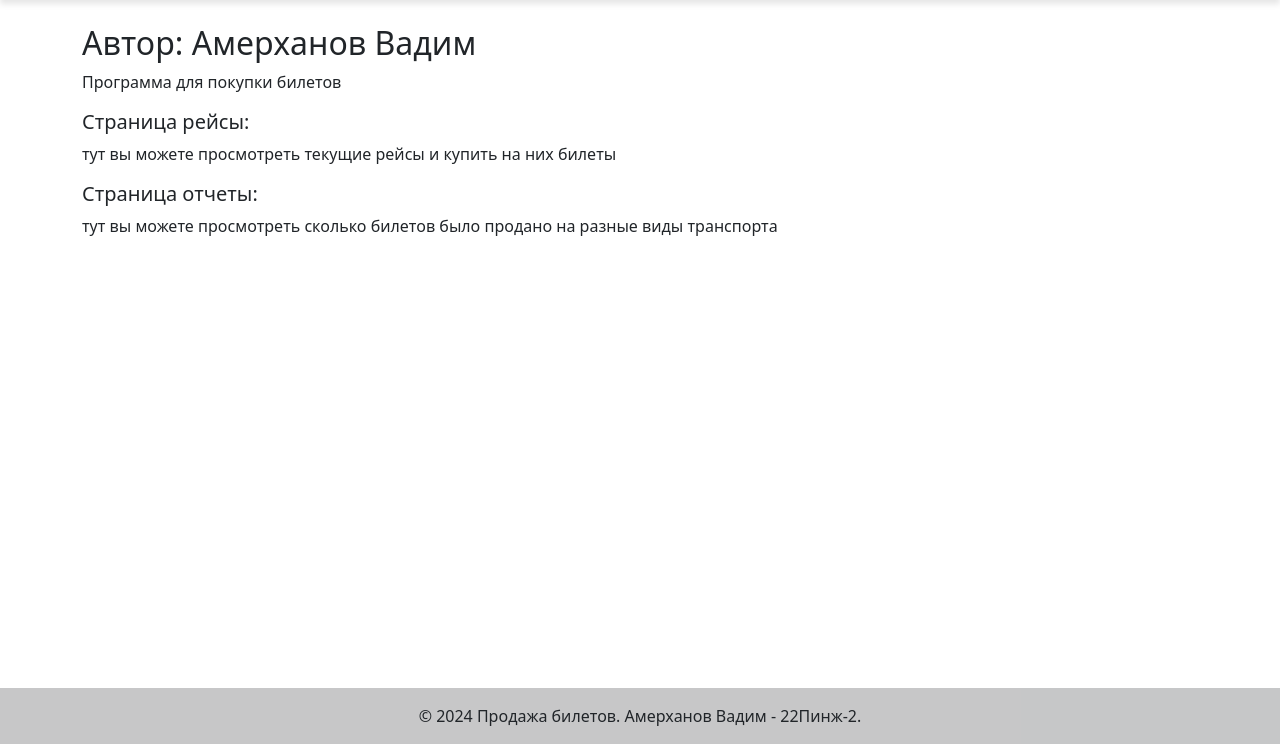
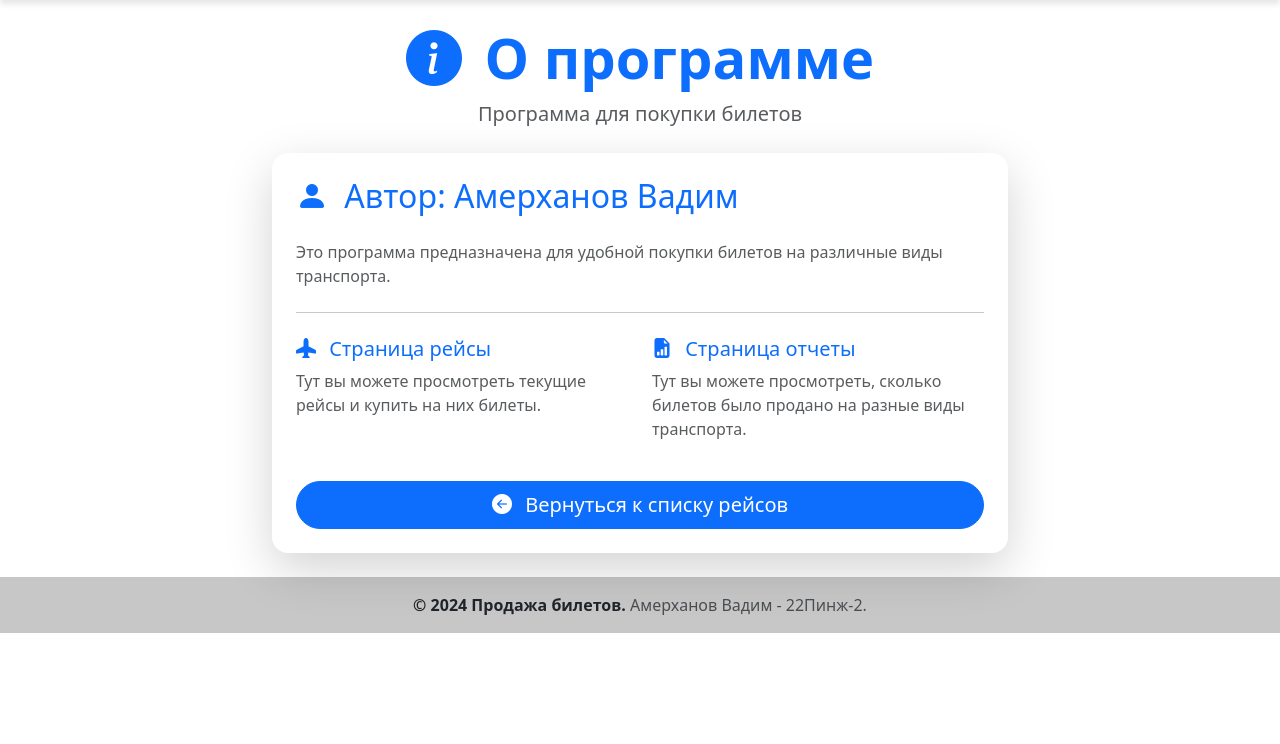
Before and after one commit to Vamerk/kpo3, a Django app: template ticket_sales/sales/templates/sales/about.html in a window 1280 px wide. Shown: the part 56-800 px from the top of the page. Run offline with Django 5.2, Linux system fonts and the light colour scheme; the template is opened without the code that fills it, so the values that code supplies are empty; some libraries are stand-ins or nearby versions.

Commit message:
best styles

```diff
--- a/ticket_sales/sales/templates/base.html
+++ b/ticket_sales/sales/templates/base.html
@@ -56,10 +56,11 @@
     </div>
 
     <!-- Подвал -->
-    <footer class="bg-light text-center text-lg-start mt-4 fixed-bottom">
-        <div class="text-center p-3" style="background-color: rgba(0, 0, 0, 0.2);">
-            © 2024 Продажа билетов. Амерханов Вадим - 22Пинж-2.
-        </div>
-    </footer>
+<footer class="bg-light text-center text-lg-start mt-4 absolute-bottom">
+    <div class="text-center p-3" style="background-color: rgba(0, 0, 0, 0.2);">
+        <span class="text-dark fw-bold">© 2024 Продажа билетов.</span>
+        <span class="text-muted">Амерханов Вадим - 22Пинж-2.</span>
+    </div>
+</footer>
 </body>
 </html>
--- a/ticket_sales/sales/templates/sales/about.html
+++ b/ticket_sales/sales/templates/sales/about.html
@@ -1,19 +1,54 @@
 {% extends 'base.html' %}
 
+{% block title %}О программе{% endblock %}
+
 {% block content %}
-<div>
-    <h2>
-       Автор: Амерханов Вадим
-    </h2>
-    <p>
-        Программа для покупки билетов
-    </p>
-    <p>
-        <h5>Страница рейсы:</h5> <span>тут вы можете просмотреть текущие рейсы и купить на них билеты</span>
-    </p>
-    <p>
-        <h5>Страница отчеты:</h5> <span>тут вы можете просмотреть сколько билетов было продано на разные виды транспорта</span>
-    </p>
+<div class="text-center mb-4">
+    <h1 class="display-4 fw-bold text-primary">
+        <i class="bi bi-info-circle-fill me-2"></i> О программе
+    </h1>
+    <p class="lead text-muted">Программа для покупки билетов</p>
 </div>
 
+<div class="row justify-content-center">
+    <div class="col-md-8">
+        <div class="card shadow-lg rounded-4 border-0">
+            <div class="card-body p-4">
+                <h2 class="text-primary mb-4">
+                    <i class="bi bi-person-fill me-2"></i> Автор: Амерханов Вадим
+                </h2>
+                <p class="text-muted">
+                    Это программа предназначена для удобной покупки билетов на различные виды транспорта.
+                </p>
+
+                <hr class="my-4">
+
+                <div class="row">
+                    <div class="col-md-6">
+                        <h5 class="text-primary">
+                            <i class="bi bi-airplane-fill me-2"></i> Страница рейсы
+                        </h5>
+                        <p class="text-muted">
+                            Тут вы можете просмотреть текущие рейсы и купить на них билеты.
+                        </p>
+                    </div>
+                    <div class="col-md-6">
+                        <h5 class="text-primary">
+                            <i class="bi bi-file-earmark-bar-graph-fill me-2"></i> Страница отчеты
+                        </h5>
+                        <p class="text-muted">
+                            Тут вы можете просмотреть, сколько билетов было продано на разные виды транспорта.
+                        </p>
+                    </div>
+                </div>
+
+                <div class="d-grid gap-2 mt-4">
+                    <a href="/api/routes/" class="btn btn-primary btn-lg rounded-pill">
+                        <i class="bi bi-arrow-left-circle-fill me-2"></i> Вернуться к списку рейсов
+                    </a>
+                </div>
+            </div>
+        </div>
+    </div>
+</div>
 {% endblock %}
```
Also changed, not shown: ticket_sales/sales/templates/sales/purchase_ticket.html (+41 -17 lines).
